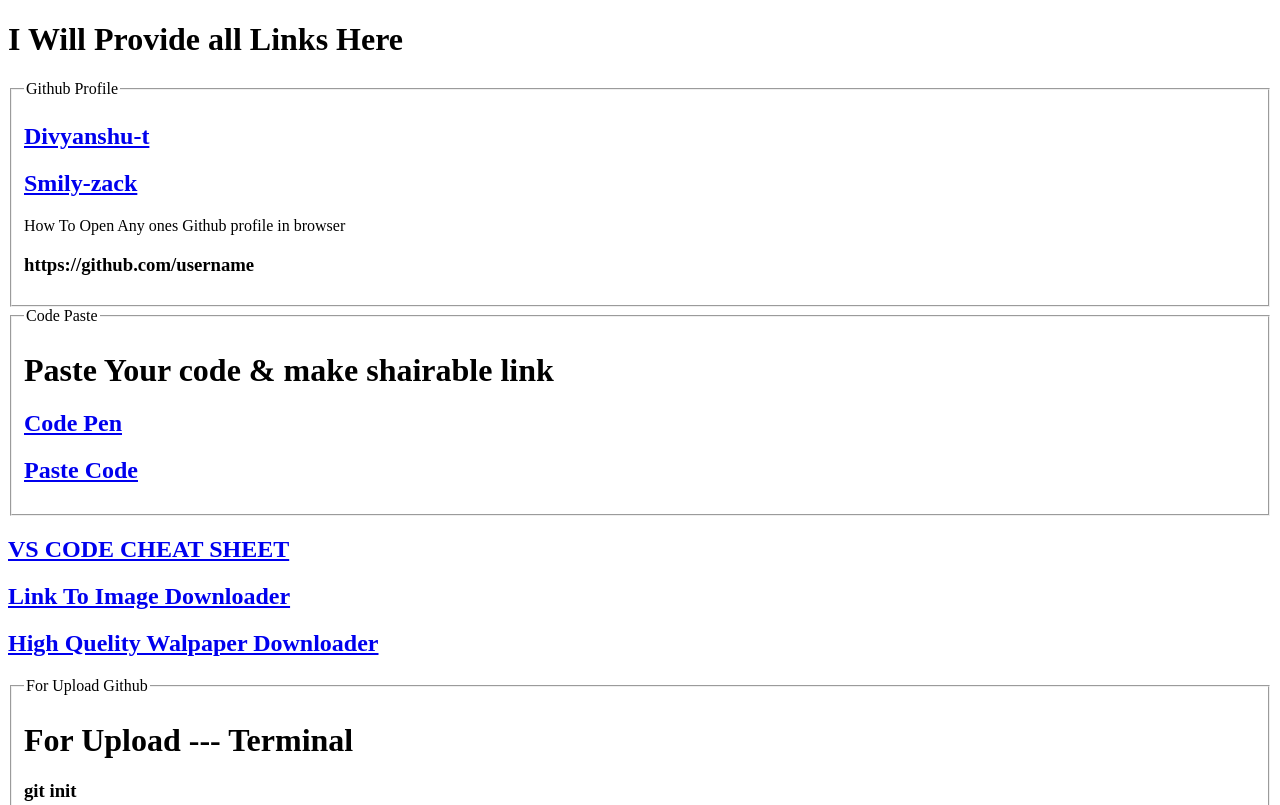
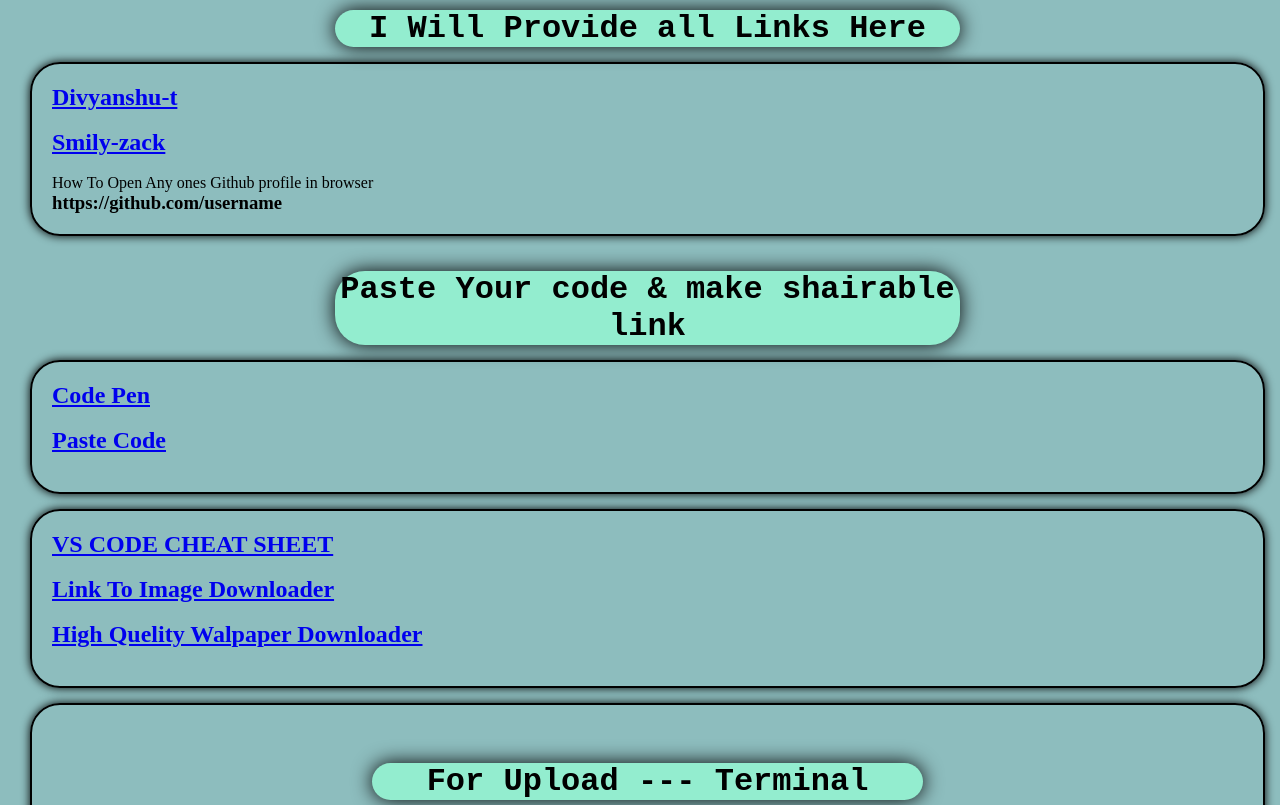
Before and after one commit to Divyanshu-t/ALL_LINKS, a plain HTML site: page index.html in a window 1280 px wide. Shown: the top 805 px of the page. Drawn offline with Linux system fonts and the light colour scheme.

Commit message:
add css and mores things

```diff
--- a/index.html
+++ b/index.html
@@ -8,47 +8,46 @@
 </head>
 <body>
 
-    <h1>I Will Provide all Links Here </h1>
+<span class="main">
+    <h1 class="a">I Will Provide all Links Here </h1>
 
-<div class="main">
+
 <div class="first">
-
-        <fieldset>
-            <legend>Github Profile</legend>
-       <h2><a href="https://github.com/Divyanshu-t">Divyanshu-t</a></h2>
-       <h2><a href="https://github.com/Smily-zack">Smily-zack</a></h2>
-       <p>How To Open Any ones Github profile in browser    <h3>https://github.com/username</h3>
-    </p>
-    </fieldset>
+       <h2><a href="https://github.com/Divyanshu-t" target="_blank">Divyanshu-t</a></h2>
+       <br>
+       <h2><a href="https://github.com/Smily-zack" target="_blank">Smily-zack</a></h2>
+       <br>
+       <p>How To Open Any ones Github profile in browser
+          <h3>https://github.com/username</h3></p>
 </div>
 
+
+            <h1 id="b">Paste Your code & make shairable link </h1>
 <div class="second">
-    <fieldset>
-        <legend>Code Paste </legend>
-       <h1>Paste Your code & make shairable link </h1>
-       <h2><a href="https://codepen.io/pen" target="_blank">Code Pen</a></h2>
-       <h2><a href="https://pastecode.io/" target="_blank">Paste Code</a></h2>
-    </fieldset>
+
+       <h2><a href="https://codepen.io/pen" target="_blank">Code Pen</a></h2><br>
+       <h2><a href="https://pastecode.io/" target="_blank">Paste Code</a></h2><br>
+
 </div>
 
 <div class="third">
-    <h2><a href="https://docs.emmet.io/cheat-sheet/" target="_blank">VS CODE CHEAT SHEET</a></h2>
-    <h2><a href="https://www.toolsbug.com/images-downloader-online.php" target="_blank">Link To Image Downloader </a></h2>
-    <h2><a href="https://www.reddit.com/r/wallpapers/comments/1csgawf/ultra_high_quality_4k_elitist_wallpapers/?rdt=65237" target="_blank">High Quelity Walpaper Downloader </a></h2>
+    <h2><a href="https://docs.emmet.io/cheat-sheet/" target="_blank">VS CODE CHEAT SHEET</a></h2><br>
+    <h2><a href="https://www.toolsbug.com/images-downloader-online.php" target="_blank">Link To Image Downloader </a></h2><br>
+    <h2><a href="https://www.reddit.com/r/wallpapers/comments/1csgawf/ultra_high_quality_4k_elitist_wallpapers/?rdt=65237" target="_blank">High Quelity Walpaper Downloader </a></h2><br>
 </div>
 
 <div class="fourth">
-    <fieldset>
-        <legend>For Upload Github</legend>
-        <h1>For Upload --- Terminal</h1>
+    <br>
+
+        <h1>For Upload --- Terminal</h1><br>
         <h3>git init </h3>
         <h3>git add .</h3>
         <h3>git commit -m "first commit"</h3>
         <h3>git branch -M main</h3>
         <h3>git remote add origin https://github.com/Divyanshu-t/repo_name </h3>
         <h3>git push -u origin main</h3>
-        <br>
-        <h1>If update then Upload </h1>
+        <br><br>
+        <h1>If update then Upload </h1><br>
         <p>then don't write Upper side code write this </p>
         <h3>git init</h3>
         <h3>git add .</h3>
@@ -67,13 +66,23 @@
             </p>
         </pre>
         -------------------------------------------------
+        <br>
+        <h1>FOR DEMO ( Host Our Code )</h1>
+        <h2>Go to top side seventh opt SETING </h2>
+        <h2>Left --- Pages </h2>
+        <p>if this id private repo then i will be not host or like </p>
+        <h2>Branch --- select --- main (none is default ) </h2><br>
 
-        <h1>FOR DEMO ( Host Our Code )</h1>
+        <h1>How to make public to any private Repo </h1><br>
+        <h4> 1. **GitHub par login karein** aur apni repository kholein jo aapko public karni hai.</h4>
+        <h4> 2. **Settings** tab par click karein (ye option repository ke top menu mein milega).</h4>
+        <h4> 3. Scroll down karein aur **Danger Zone** section mein "Change repository visibility" option dhoondhein.</h4>
+         <h4> 4. Wahan par **Change visibility** par click karein.</h4>
+         <h4>5. A dialog box open hoga jahan aapko **Make public** ka option milega. Is par click karein.</h4>
+         <h4> 6. Confirm karne ke liye aapse repository ka naam type karne ko kaha ja sakta hai, to aap repository ka naam type karke confirm kar dein.</h4><br>
 
 
-    </fieldset>
-
-</div>
+    </div>
 
 
 
@@ -106,7 +115,7 @@
 
 
 
-</div>
+</span>
     <script src="node.js"></script>
 </body>
 </html>
--- a/style.css
+++ b/style.css
@@ -0,0 +1,58 @@
+*{
+    margin: 0;
+    padding: 0;
+    box-sizing: border-box;
+}
+body{
+    /* background-color: azure; */
+    background-color: rgb(141, 189, 190);
+}
+h1{
+    text-align: center;
+    text-align: center;
+    font-family: monospace,Arial, Helvetica, sans-serif;
+    background-color: rgb(147, 237, 207);
+    margin: 20px 25vw;
+    border-radius: 30px;
+    box-shadow: 0 0 20px black;
+
+}
+
+#b{
+    margin-bottom: 10px;
+    margin-top: 35px;
+}
+.main{
+    margin-left: 15px;
+    display: block;
+
+}
+
+div{
+
+       border: 2px solid black;
+        /* padding: 15px; */
+        margin: 15px;
+        padding: 20px;
+        border-radius: 30px;
+        box-shadow: 0 0 10px black;
+
+}
+
+.a{
+    text-align: center;
+    font-family: monospace,Arial, Helvetica, sans-serif;
+    background-color: rgb(147, 237, 207);
+    margin: 10px 25vw;
+    border-radius: 30px;
+    box-shadow: 0 0 20px black;
+}
+
+.first{
+    border: 2px solid black;
+    /* padding: 15px; */
+    margin: 15px;
+    padding: 20px;
+    border-radius: 30px;
+    box-shadow: 0 0 10px black;
+}
```
